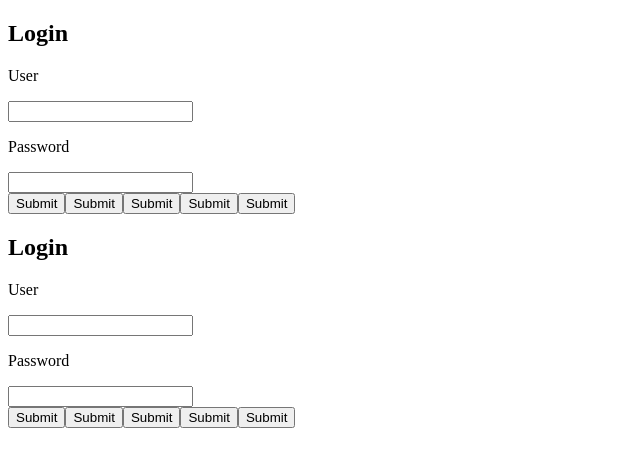
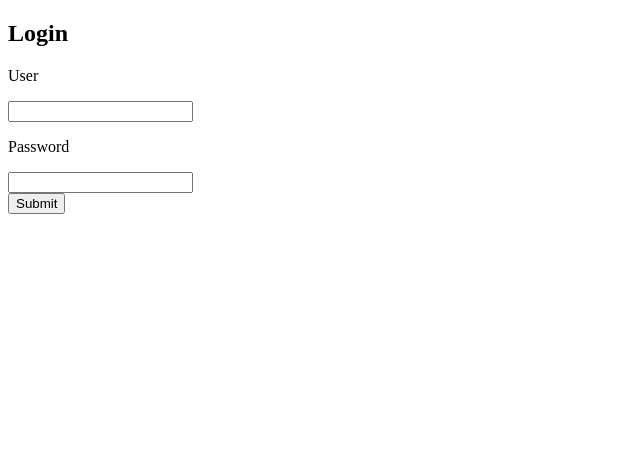
Before and after one commit to maurorojascabj/reactjs-ci, a React (Create React App) app: page / in a window 1280 px wide. Shown: the top 466 px of the page, without its empty margins (0-640 px from the left). Built offline with nearby package versions, Linux system fonts and the light colour scheme; the HTML template or start-up script is replaced by a standard one.

Commit message:
Modified App and component Login

```diff
--- a/src/App.js
+++ b/src/App.js
@@ -5,7 +5,6 @@ function App() {
   return (
     <div className="App w-100 bg-light">
       <Login/>
-      <Login/>
     </div>
   );
 }
--- a/src/components/Login.jsx
+++ b/src/components/Login.jsx
@@ -21,10 +21,6 @@ export const Login = () => {
                     </div>
                     <div className="col-md-12 mt-4 d-flex justify-content-end">
                         <button className="btn btn-primary">Submit</button>
-                        <button className="btn btn-primary">Submit</button>
-                        <button className="btn btn-primary">Submit</button>
-                        <button className="btn btn-primary">Submit</button>
-                        <button className="btn btn-primary">Submit</button>
                     </div>
                 </form>
             </div>
```
